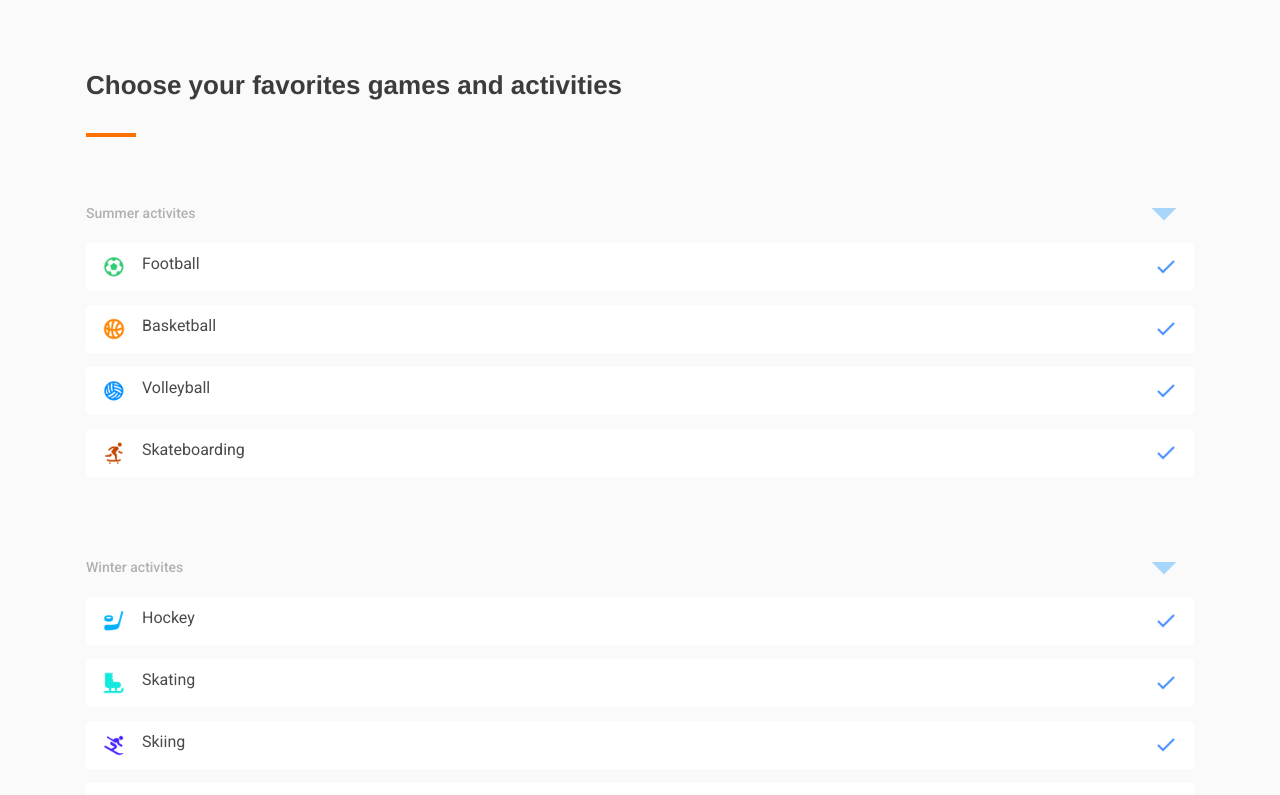
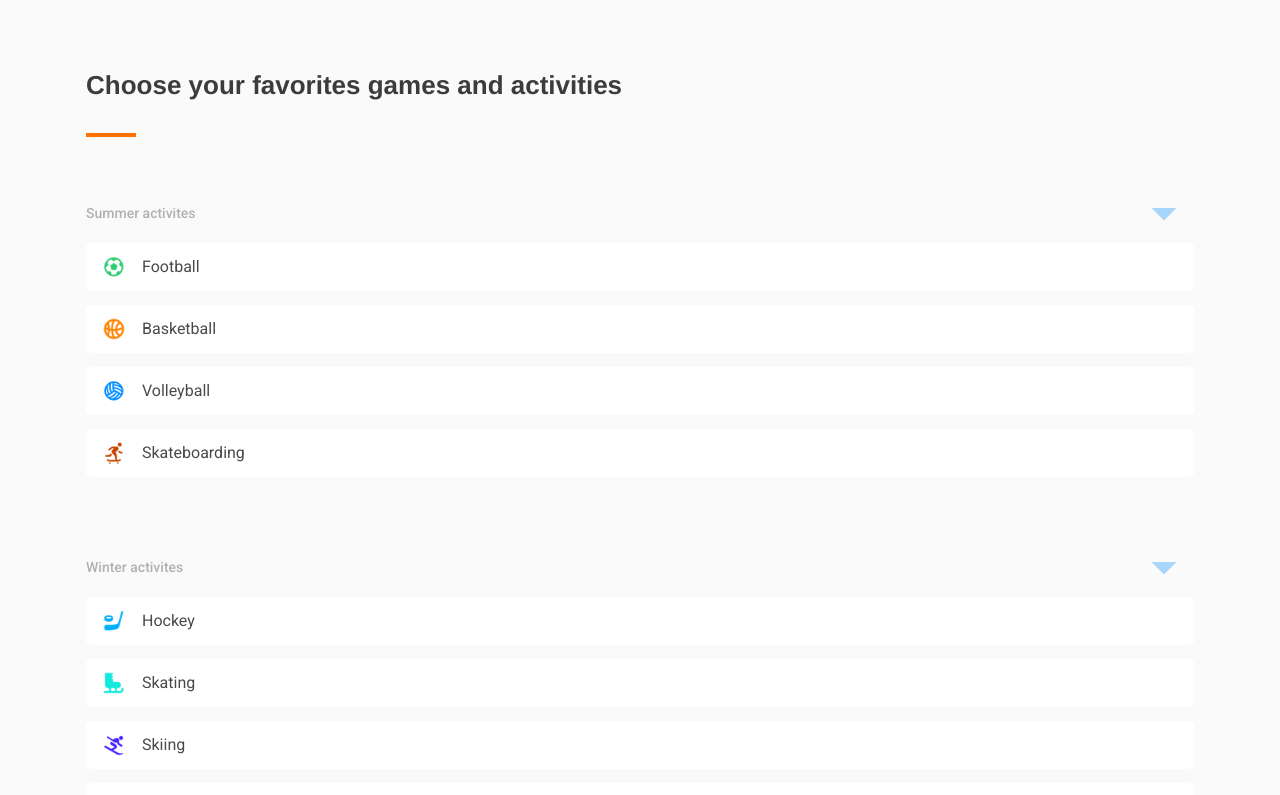
Before and after one commit to gzaripov/easyplay-frontend, a React (Create React App) app: page /preferences in a window 1280 px wide. Shown: the top 795 px of the page. Built offline with nearby package versions, Linux system fonts and the light colour scheme.

Commit message:
feat: implement selection

```diff
--- a/src/Preferences/Activities.js
+++ b/src/Preferences/Activities.js
@@ -20,14 +20,14 @@ const Icon = styled.img`
   margin-left: auto;
 `;
 
-export default ({ title, activities, ...props }) => (
+export default ({ title, activities, onSelect, ...props }) => (
   <Activities {...props}>
     <Title>
       <SecondaryText>{title}</SecondaryText>
       <Icon src={sortDown} alt="sort down icon" />
     </Title>
     {activities.map(activity => (
-      <Activity key={activity.id} {...activity} />
+      <Activity key={activity.id} {...activity} onClick={onSelect(activity)} />
     ))}
   </Activities>
 );
--- a/src/Preferences/Activity.js
+++ b/src/Preferences/Activity.js
@@ -5,11 +5,14 @@ import selectedIcon from "./icons/checkmark.png";
 
 const Activity = styled.div`
   display: flex;
+  align-items: center;
   padding: 12px 16px;
   margin-bottom: 14px;
   border-radius: 5px;
   background-color: #ffffff;
-  box-shadow: ${p => (p.selected ? "0 0 3px 0 rgba(0, 180, 255, 0.3)" : "")};
+  box-shadow: ${p => (p.selected ? "0 0 3px 1px rgba(0, 180, 255)" : "")};
+  cursor: pointer;
+  user-select: none;
 `;
 
 const Name = styled(PrimaryText)`
@@ -22,10 +25,10 @@ const Icon = styled.img`
   height: 24px;
 `;
 
-export default ({ icon, title, ...props }) => (
-  <Activity {...props}>
+export default ({ icon, title, selected, ...props }) => (
+  <Activity selected={selected} {...props}>
     <Icon src={icon} alt="Activity icon" />
     <Name>{title}</Name>
-    <Icon src={selectedIcon} alt="Selected icon" />
+    {selected && <Icon src={selectedIcon} alt="Selected icon" />}
   </Activity>
 );
--- a/src/preferences/index.js
+++ b/src/preferences/index.js
@@ -1,7 +1,8 @@
-import React from "react";
+import React, { Component } from "react";
 import styled from "styled-components";
 import { Heading, PrimaryButton } from "../Components";
 import Activities from "./Activities";
+import activitesMock from "./mock.json";
 
 const PageContainer = styled.section`
   padding-top: 54px;
@@ -24,34 +25,56 @@ const Divider = styled.hr`
   border: none;
 `;
 
-const summerActivities = [
-  { id: 0, icon: "/icons/soccer.png", title: "Football" },
-  { id: 1, icon: "/icons/basketball.png", title: "Basketball" },
-  { id: 2, icon: "/icons/volleyball.png", title: "Volleyball" },
-  { id: 3, icon: "/icons/skateboarding.png", title: "Skateboarding" }
-];
-
-const winterActivities = [
-  { id: 0, icon: "/icons/hockey.png", title: "Hockey" },
-  { id: 1, icon: "/icons/ice-skate.png", title: "Skating" },
-  { id: 2, icon: "/icons/skiing.png", title: "Skiing" },
-  { id: 3, icon: "/icons/swimming.png", title: "Winter swimming" }
-];
-
 const FinishButton = styled(PrimaryButton)`
   width: 100%;
   margin-top: 110px;
   margin-bottom: 40px;
 `;
 
-export default () => (
+export default class extends Component {
+  state = { ...activitesMock, selectedIds: [] };
+
+  toggleSelection = ({ id }) => () => {
+    const ids = this.state.selectedIds;
+    if (!ids.includes(id)) {
+      this.setState({
+        selectedIds: [...ids, id]
+      });
+    } else {
+      this.setState({
+        selectedIds: ids.filter(selId => selId !== id)
+      });
+    }
+  };
+
+  render() {
+    const { summerActivities, winterActivities, selectedIds } = this.state;
+    const summerActs = summerActivities.map(act => ({
+      selected: selectedIds.includes(act.id),
+      ...act
+    }));
+    const winterActs = winterActivities.map(act => ({
+      selected: selectedIds.includes(act.id),
+      ...act
+    }));
+    return (
       <PageContainer>
         <Page>
           <Header>Choose your favorites games and activities</Header>
           <Divider />
-      <Activities title="Summer activites" activities={summerActivities} />
-      <Activities title="Winter activites" activities={winterActivities} />
+          <Activities
+            title="Summer activites"
+            activities={summerActs}
+            onSelect={this.toggleSelection}
+          />
+          <Activities
+            title="Winter activites"
+            activities={winterActs}
+            onSelect={this.toggleSelection}
+          />
           <FinishButton>Finish</FinishButton>
         </Page>
       </PageContainer>
     );
+  }
+}
--- a/src/preferences/mock.json
+++ b/src/preferences/mock.json
@@ -1,6 +1,14 @@
-[
-  { "id": 0, "type": "Footbal" },
-  { "id": 1, "type": "Basketball" },
-  { "id": 2, "type": "Tennis" },
-  { "id": 3, "type": "Tennis" }
-]
+{
+  "summerActivities": [
+    { "id": 0, "icon": "/icons/soccer.png", "title": "Football" },
+    { "id": 1, "icon": "/icons/basketball.png", "title": "Basketball" },
+    { "id": 2, "icon": "/icons/volleyball.png", "title": "Volleyball" },
+    { "id": 3, "icon": "/icons/skateboarding.png", "title": "Skateboarding" }
+  ],
+  "winterActivities": [
+    { "id": 10, "icon": "/icons/hockey.png", "title": "Hockey" },
+    { "id": 11, "icon": "/icons/ice-skate.png", "title": "Skating" },
+    { "id": 12, "icon": "/icons/skiing.png", "title": "Skiing" },
+    { "id": 13, "icon": "/icons/swimming.png", "title": "Winter swimming" }
+  ]
+}
```
Lines whose indentation alone changed are shown as unchanged.
